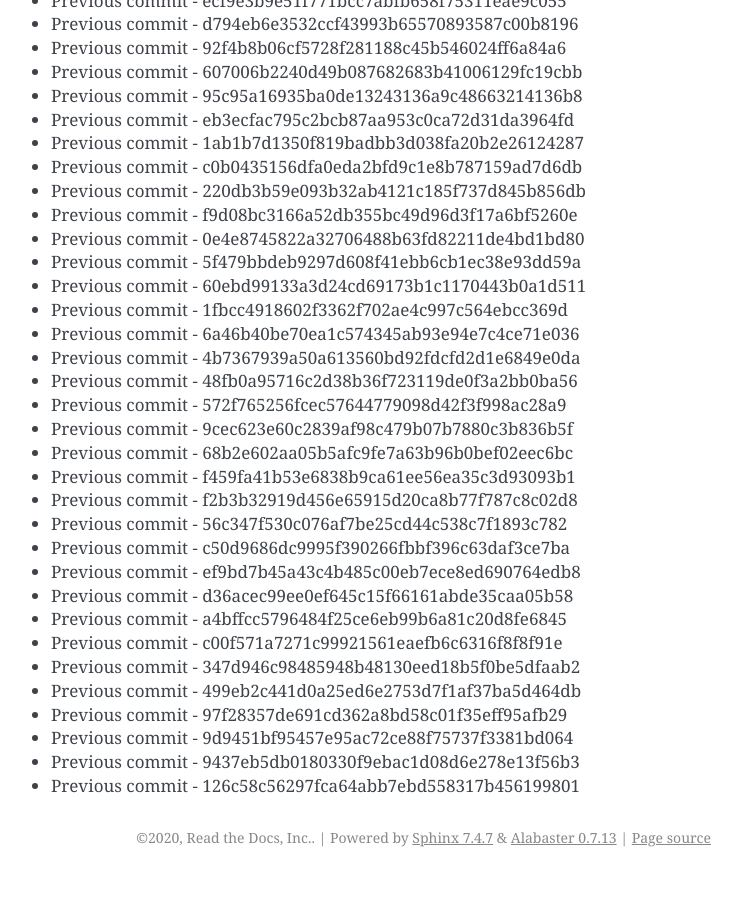
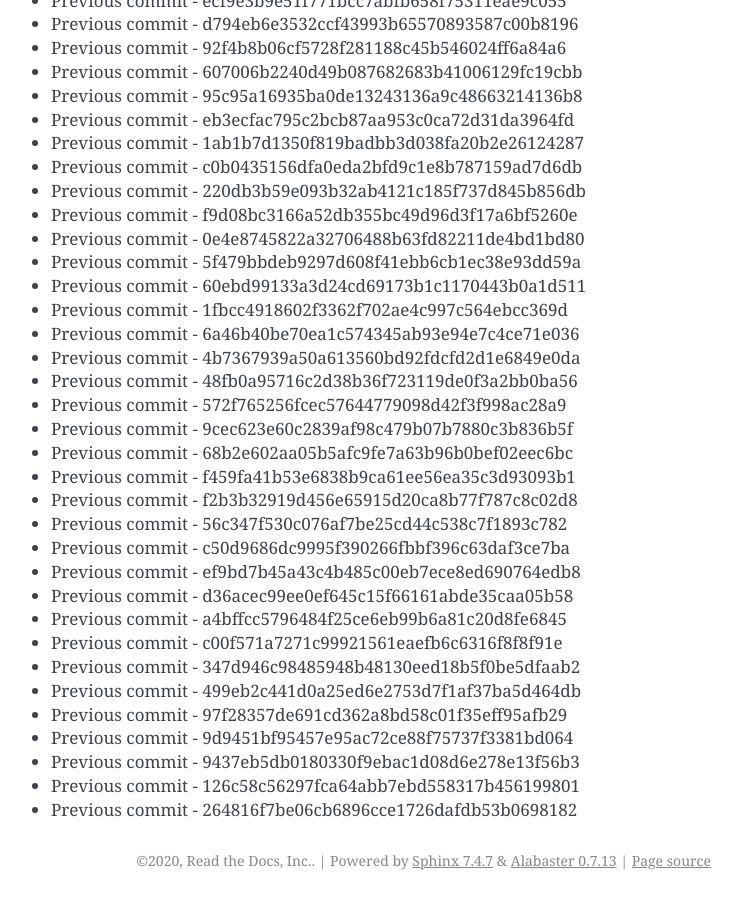
Before and after one commit to readthedocs/rtd-git-stresstest, a Sphinx documentation site: the page built from docs/updates.rst, in a window 1280 px wide and 900 px high, scrolled down 15409 px. Shown: the whole window, without its empty margins (399-1141 px from the left). Built offline with Sphinx 7.4.7, drawn with Linux system fonts in a browser that asks for light colours; before the commit the page ends 16286 px from its top, so only the background shows below that.

Commit message:
Generating commit from previous: 264816f7be06cb6896cce1726dafdb53b0698182

```diff
--- a/docs/updates.rst
+++ b/docs/updates.rst
@@ -679,3 +679,4 @@ It can be tested for any performance characteristics.
 * Previous commit - 9d9451bf95457e95ac72ce88f75737f3381bd064
 * Previous commit - 9437eb5db0180330f9ebac1d08d6e278e13f56b3
 * Previous commit - 126c58c56297fca64abb7ebd558317b456199801
+* Previous commit - 264816f7be06cb6896cce1726dafdb53b0698182
```
